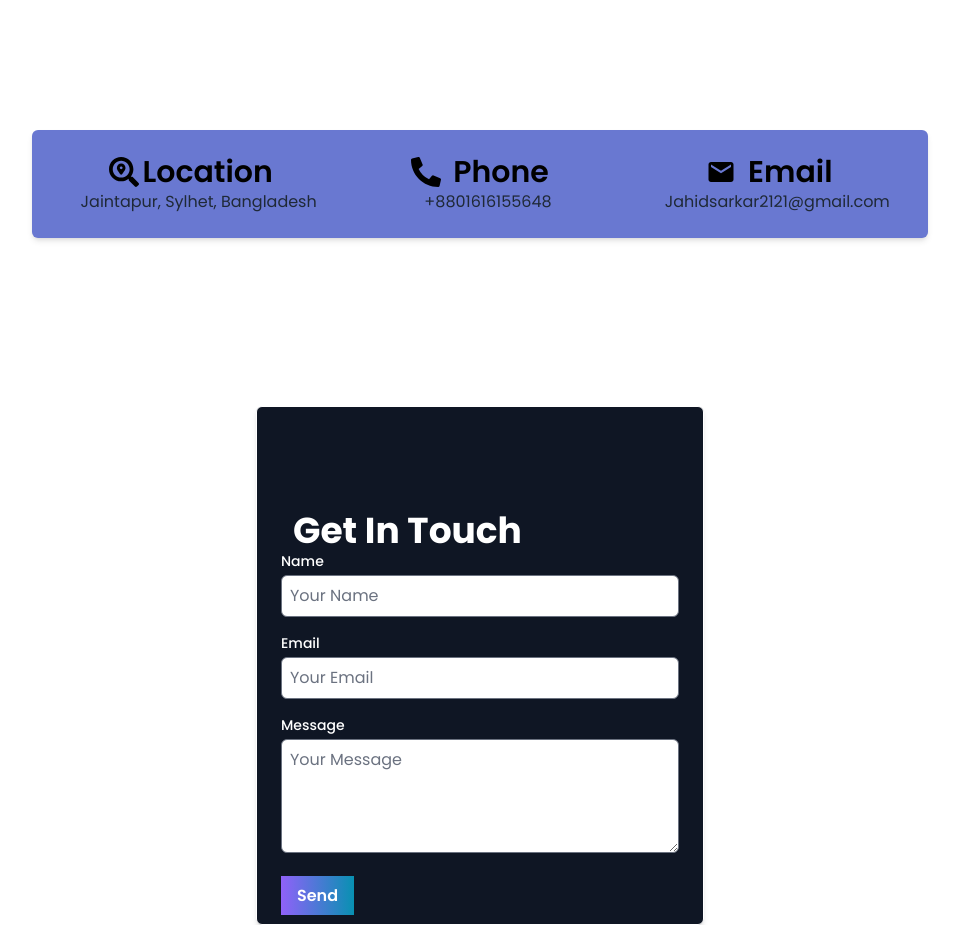
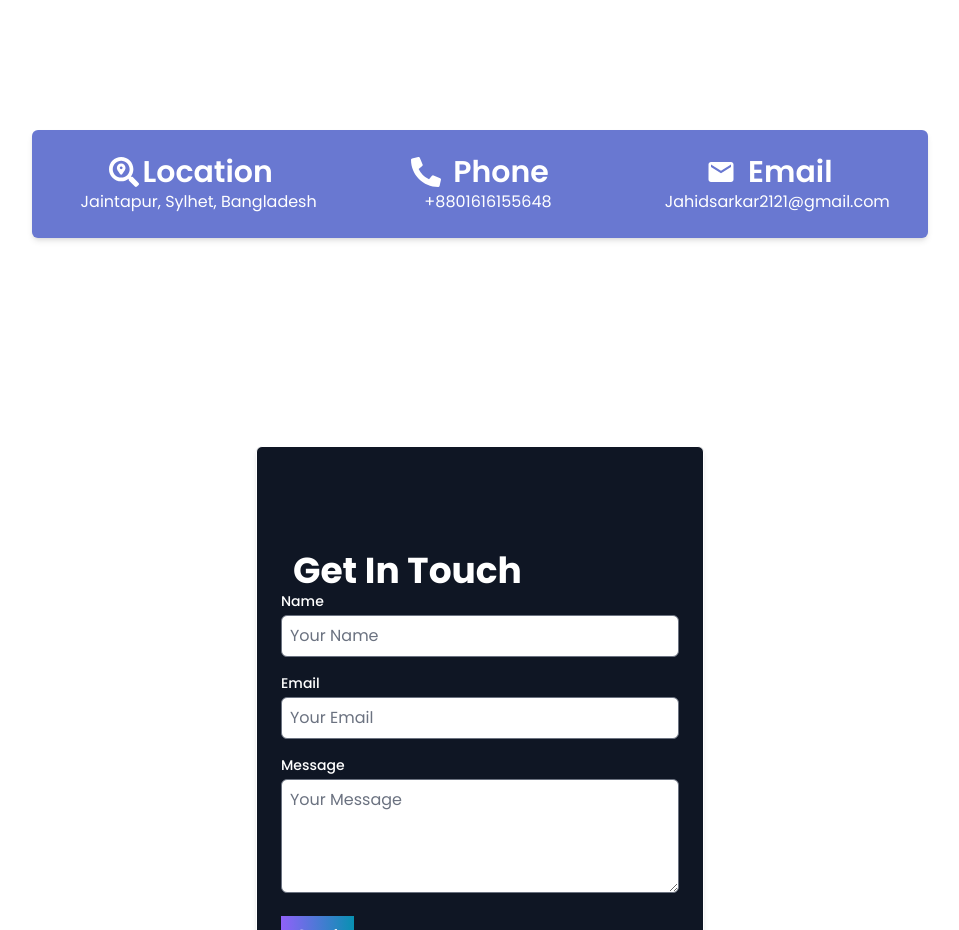
Before and after one commit to Jahid2121/my-developer-portfolio, a React (Vite) app: page / in a window 1280 px wide. Shown: the part 2320-3250 px from the top of the page, without its empty margins (160-1119 px from the left). Built offline with nearby package versions, Linux system fonts and the light colour scheme; no server answers.

Commit message:
Update contactInfo section

```diff
--- a/src/components/Contact/Contact.jsx
+++ b/src/components/Contact/Contact.jsx
@@ -8,28 +8,30 @@ const Contact = () => {
     <>
     <SectionTitle Title="<Contact Information" />
 
-    <div className="my-10 grid grid-cols-1 md:grid-cols-2 lg:grid-cols-3 items-center gap-5 p-6 bg-artificialBlue rounded-md shadow-md">
+    <div className="my-10 grid grid-cols-1 text-white md:grid-cols-2 lg:grid-cols-3 items-center gap-5 p-6 bg-artificialBlue rounded-md shadow-md">
       <div className="flex flex-col items-center space-x-4">
-        <div className="text-black flex text-3xl items-center gap-1">
+        <div className="text-white flex text-3xl items-center gap-1">
           <span className=""><FaSearchLocation /></span> <span className="font-semibold">Location</span>
         </div>
         <p className="">Jaintapur, Sylhet, Bangladesh</p>
       </div>
       <div className="flex flex-col items-center space-x-4">
-        <div className="text-black flex text-3xl items-center gap-3">
+        <div className="text-white flex text-3xl items-center gap-3">
           <span className=""><FaPhoneAlt /></span> <span className="font-semibold">Phone</span>
         </div>
         <p className="">+8801616155648</p>
       </div>
       <div className="flex flex-col items-center space-x-4">
-        <div className="text-black flex text-3xl items-center gap-3">
+        <div className="text-white flex text-3xl items-center gap-3">
           <span className=""><MdEmail /></span> <span className="font-semibold">Email</span>
         </div>
         <p className="">Jahidsarkar2121@gmail.com</p>
       </div>
     </div>
 
+    <div className="flex justify-end">
     <SectionTitle Title="/>" />
+    </div>
   </>
   );
 };
```
